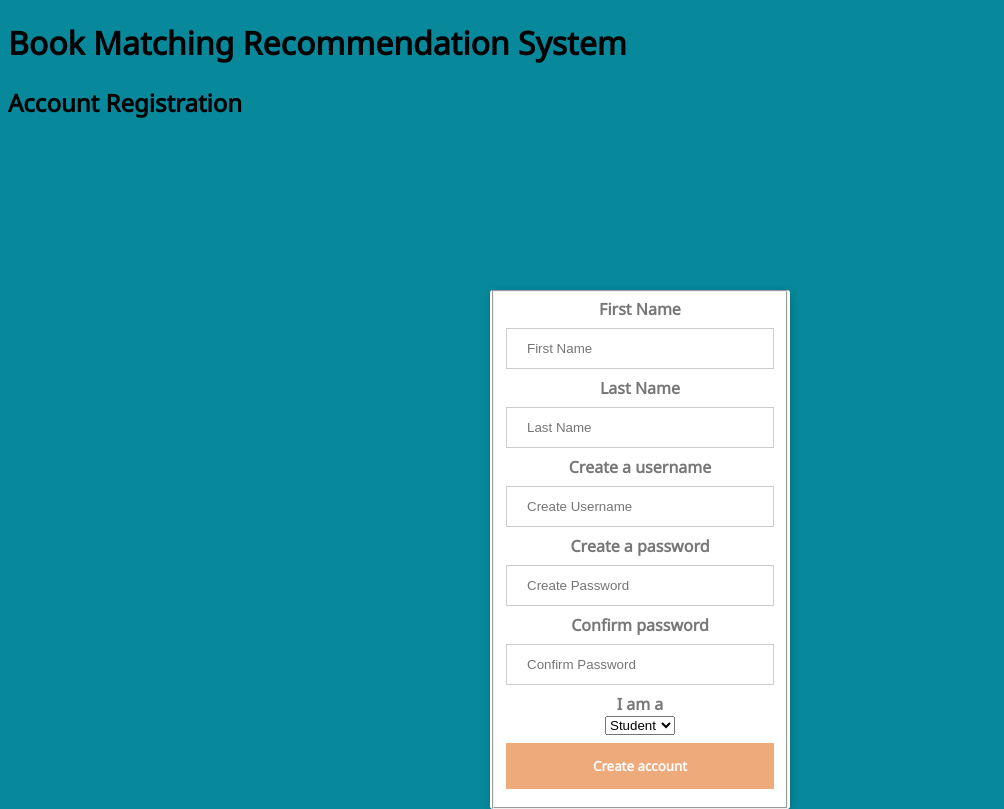
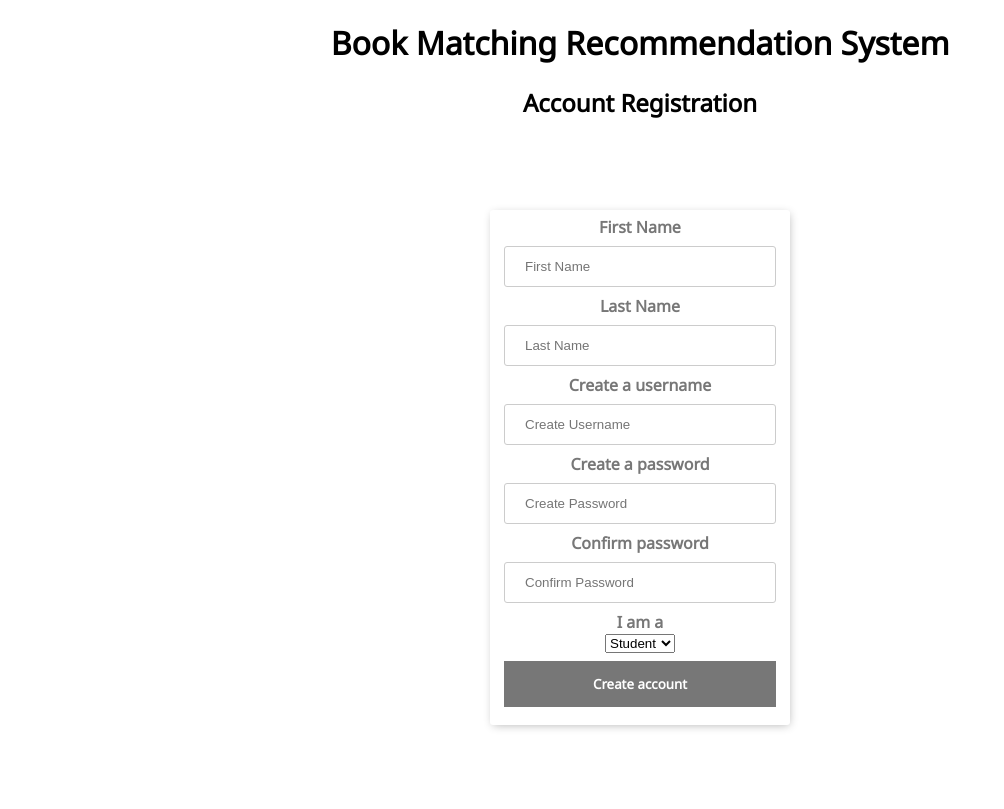
Before and after one commit to skarstein/coen174, a PHP site: page /registration.html in a window 1280 px wide. Shown: the whole page, without its empty margins (0-1004 px from the left). After the commit the page ends 729 px from the top, so only its background shows below. Run offline with PHP 8.4, Linux system fonts and the light colour scheme.

Commit message:
implement changes on registration page

```diff
--- a/registration.css
+++ b/registration.css
@@ -1,12 +1,16 @@
 body {
     font-family: 'Noto Sans', sans-serif;
-    background-color: #07889B;
+    background-color: #fff;
+}
+
+h1, h2 {
+    text-align: center;
 }
 
 .form_center {
     position: absolute;
     left: 50%;
-    top: 40%;
+    top: 30%;
     margin-top: -30px;
     margin-left: -150px;
 }
@@ -27,6 +31,10 @@ body {
   text-align: center;
 }
 
+fieldset {
+    border: none;
+}
+
 /* Full-width input fields */
 input[type=text], input[type=password] {
     width: 100%;
@@ -35,11 +43,12 @@ input[type=text], input[type=password] {
     display: inline-block;
     border: 1px solid #ccc;
     box-sizing: border-box;
+    border-radius: 3px;
 }
 
 /* Set a style for all buttons */
 button {
-    background-color: #EEAA7B;
+    background-color: #777;
     color: white;
     padding: 14px 20px;
     margin: 8px 0;
```
